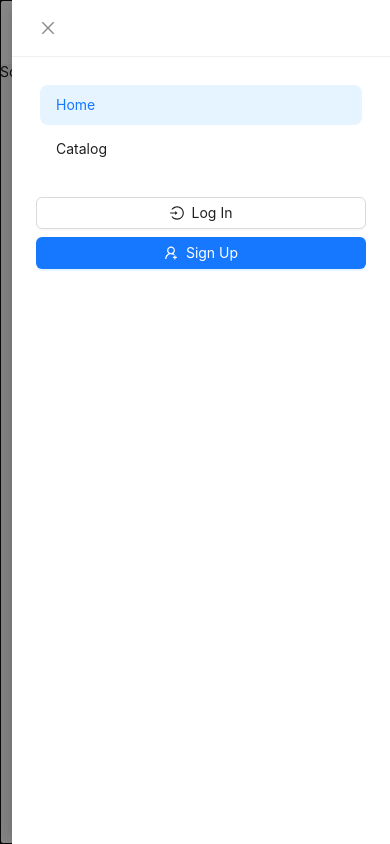
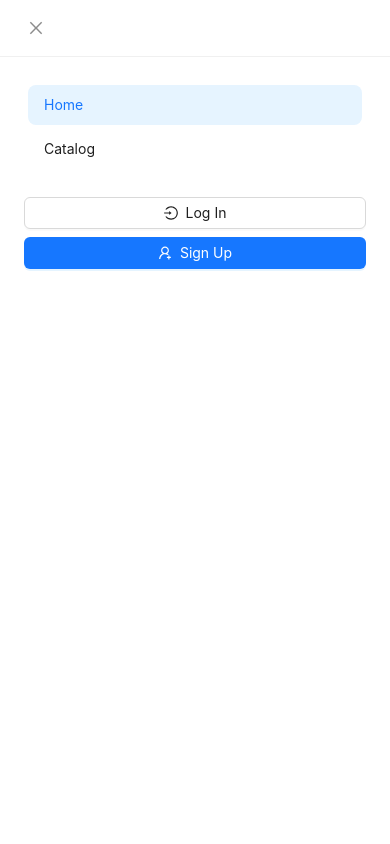
Before and after one commit to dmalashev/eCommerce-Application, a React (Vite) app in the folder eCommerce-Application/: page / in a window 390 px wide. Both pictures are taken after a click on the element 320 px from the left and 32 px from the top of the page. Built offline with nearby package versions, Linux system fonts and the light colour scheme.

Commit message:
feat: add adaptive styles for header and burger menu

```diff
--- a/eCommerce-Application/src/components/burger-menu/BurgerMenu.tsx
+++ b/eCommerce-Application/src/components/burger-menu/BurgerMenu.tsx
@@ -1,5 +1,6 @@
 import { Drawer, Flex } from 'antd';
 import HeaderMenu from '../header-menu/HeaderMenu';
+import './burger-menu.css';
 
 type BurgerMenuProperties = {
   isBurgerOpened: boolean;
@@ -8,7 +9,7 @@ type BurgerMenuProperties = {
 
 export default function BurgerMenu({ isBurgerOpened, onBurgerClose }: BurgerMenuProperties) {
   return (
-    <Drawer open={isBurgerOpened} onClose={onBurgerClose}>
+    <Drawer open={isBurgerOpened} onClose={onBurgerClose} className="burger-menu">
       <Flex vertical gap="large">
         <HeaderMenu />
       </Flex>
--- /dev/null
+++ b/eCommerce-Application/src/components/burger-menu/burger-menu.css
@@ -0,0 +1,7 @@
+
+
+@media (width <= 575px) {
+  .ant-drawer-content-wrapper {
+    width: 100vw !important;
+  }
+}
--- a/eCommerce-Application/src/components/header/Header.tsx
+++ b/eCommerce-Application/src/components/header/Header.tsx
@@ -12,7 +12,7 @@ type HeaderViewProperties = {
 
 export default function HeaderView({ onBurgerClick }: HeaderViewProperties) {
   return (
-    <Header style={{ backgroundColor: 'white' }}>
+    <Header style={{ backgroundColor: 'white' }} className="header">
       <Flex justify="space-between" align="center">
         <Logo />
         <HeaderMenu itemsClassName="menu-item" isHorizontal />
--- a/eCommerce-Application/src/components/header/header.css
+++ b/eCommerce-Application/src/components/header/header.css
@@ -10,6 +10,10 @@
 }
 
 @media (width <= 767px) {
+  .header {
+    padding: 0 20px;
+  }
+
   .burger-button {
     display: flex;
   }
```
